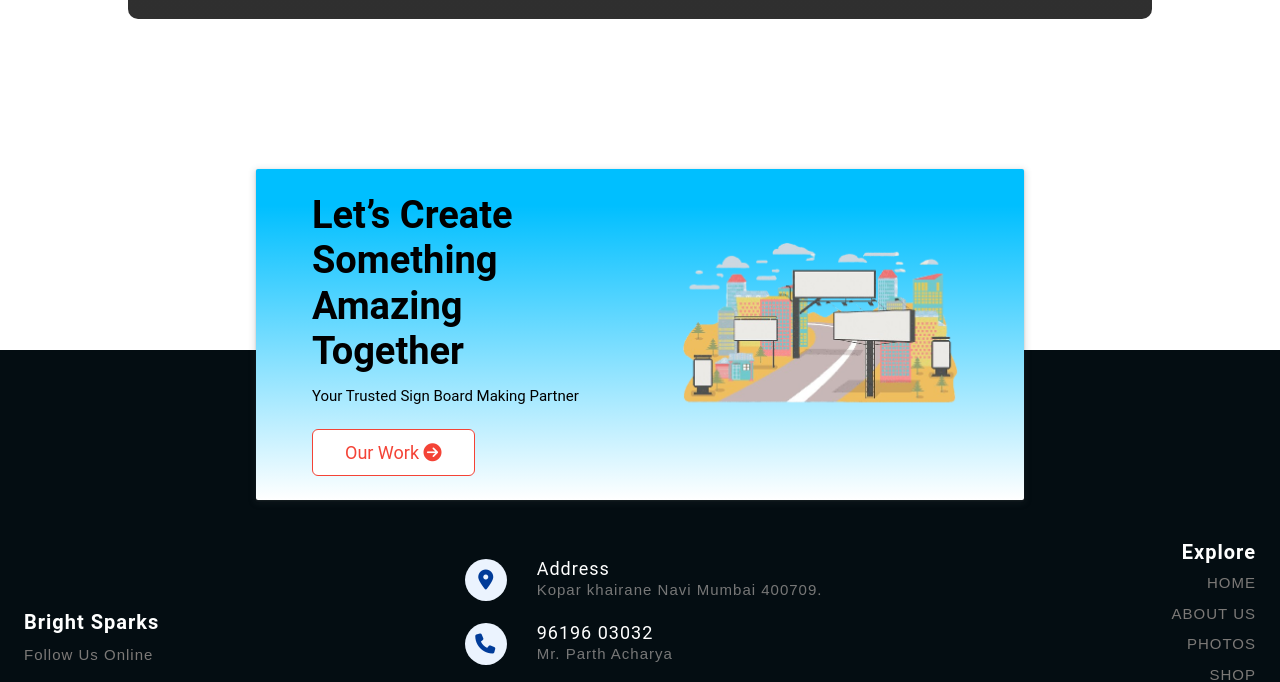
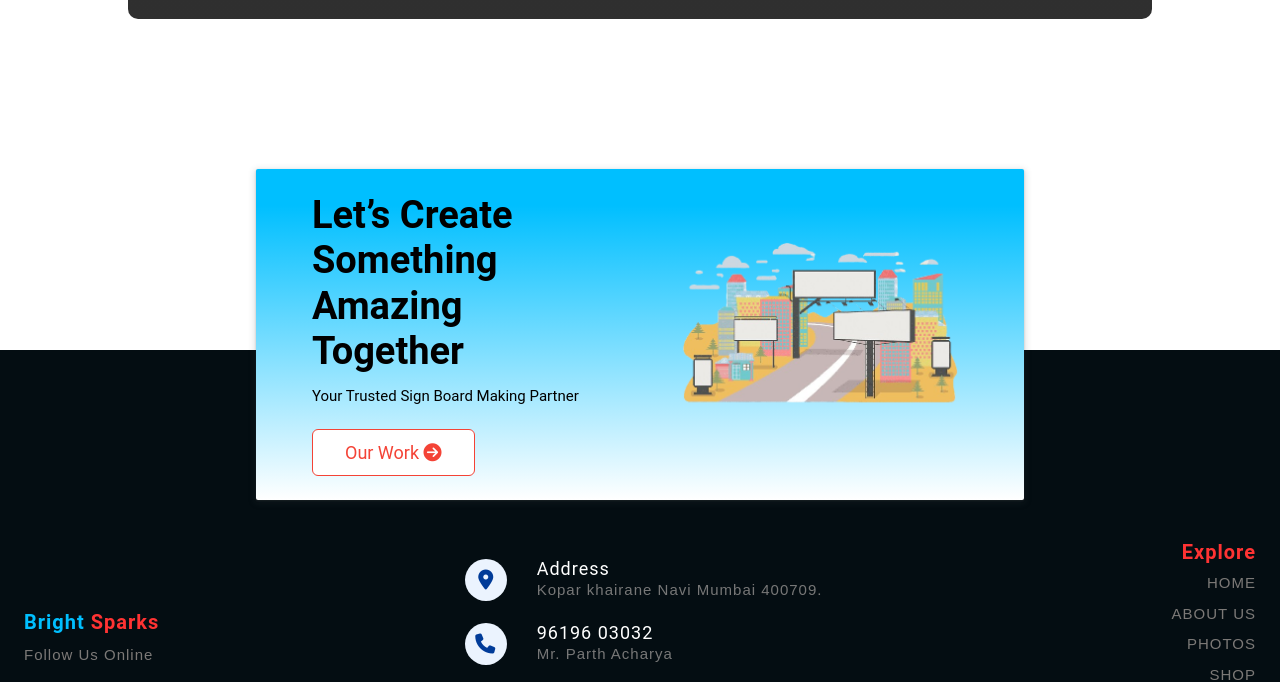
Before and after one commit to partho-acharya/Bright-Sparks, a plain HTML site: page index.html in a window 1280 px wide. Shown: the part 3897-4579 px from the top of the page. Drawn offline with nearby package versions, Linux system fonts and the light colour scheme; grey boxes are pictures that could not be loaded.

Commit message:
update footer

```diff
--- a/index.css
+++ b/index.css
@@ -567,7 +567,7 @@ a {
     padding: 0 3.2rem;
     position: relative;
     bottom: -15rem;
-    z-index: 1;
+    z-index: -;
     background-color: var(--white-color);
 
     & .grid {
@@ -628,9 +628,9 @@ a {
     }
 }
 
-footer * {
+/* footer * {
     color: var(--white-color);
-}
+} */
 
 footer .grid {
     text-align: right;
--- a/index.html
+++ b/index.html
@@ -103,7 +103,8 @@
 
     <section class="choose">
         <h2>Why Choose Bright Sparks?</h2>
-        <p class="p">With years of expertise in sign-making, we combine advanced technology and skilled craftsmanship to create
+        <p class="p">With years of expertise in sign-making, we combine advanced technology and skilled craftsmanship to
+            create
             high-quality, precise signage. Whether it’s custom signboards or any other type of signage, we ensure every
             project meets the highest standards of perfection.</p>
 
@@ -181,7 +182,8 @@
 
     <section class="facilities">
         <h2>Our Facilities</h2>
-        <p class="p">Our facility is fully equipped to handle all aspects of signage, from custom logo design to expert servicing
+        <p class="p">Our facility is fully equipped to handle all aspects of signage, from custom logo design to expert
+            servicing
             and yearly maintenance.</p>
         <div class="row">
             <div class="facilitiesCol">
@@ -212,7 +214,8 @@
 
     <section class="support">
         <h2>Instant Support</h2>
-        <p class="p">Get fast assistance with just a message on WhatsApp or a quick call—your solution is only a step away!</p>
+        <p class="p">Get fast assistance with just a message on WhatsApp or a quick call—your solution is only a step
+            away!</p>
         <div class="row">
             <div class="supportCol">
 
@@ -280,7 +283,10 @@
             <div class="footer-1--div">
                 <div class="logo-brand">
                     <!-- <a href="index.html" class="footer-subheading">Bright Sparks</a> -->
-                    <h5 class="brightSparkfooter-subheading"><span class="bright">Bright</span> <span class="sparks">Sparks</span>
+                    <!-- <h5 class="brightSparkfooter-subheading"><span class="bright">Bright</span> <span class="sparks">Sparks</span> -->
+                    <h5 class="brightSparkfooter-subheading"><span class="bright" style="color: #00bfff;">Bright
+                        </span><span class="sparks" style="color: #ff3333;">Sparks</span></h5>
+
                     </h5>
 
                 </div>
@@ -332,9 +338,9 @@
             </div>
 
             <div class="footer-3--div">
-                <h5 class="footer-subheading">Explore</h5>
+                <h5 style="color: #ff3333;" class="footer-subheading">Explore</h5>
                 <ul>
-                    <li><a href="index.html">HOME</a></li>
+                    <li><a  href="index.html">HOME</a></li>
                     <li><a href="aboutUs.html">ABOUT US</a></li>
                     <li><a href="photos.html">PHOTOS</a></li>
                     <li><a href="shopNow.html">SHOP</a></li>
```
